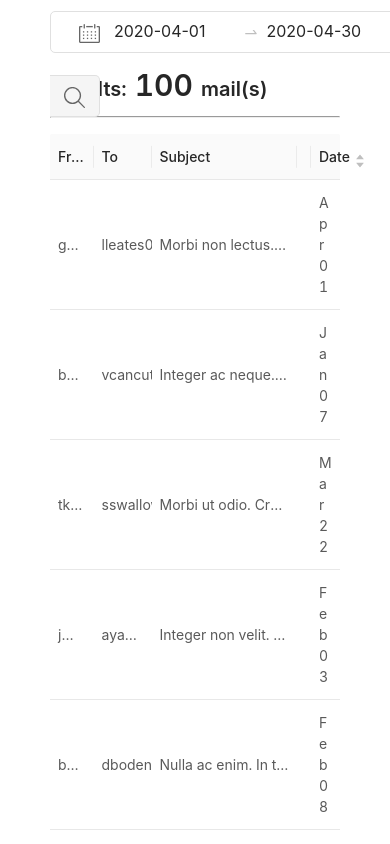
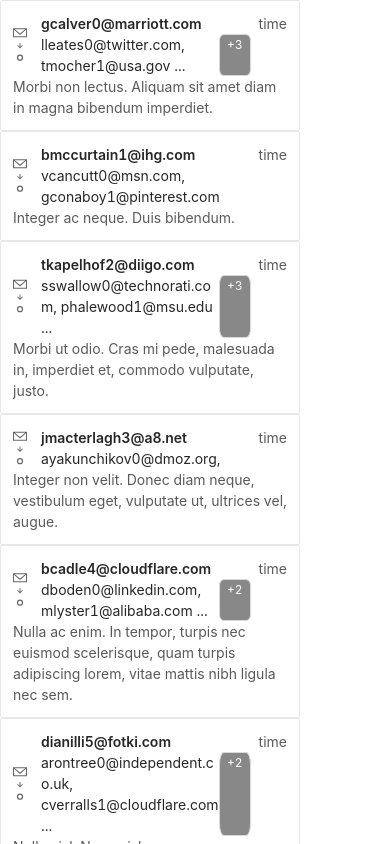
Before and after one commit to iandjx/antd-react-interview-challenge, a React (Create React App) app: page / in a window 390 px wide. Shown: the top 844 px of the page. Built offline with nearby package versions, Linux system fonts and the light colour scheme.

Commit message:
Added EmailList for mobile devices

```diff
--- a/src/App.tsx
+++ b/src/App.tsx
@@ -1,9 +1,11 @@
 import React from "react";
 import logo from "./assets/logo.png";
 import { ConfigProvider } from "antd";
-
 import Home from "./layout/Home";
 import "antd/dist/antd.css";
+import EmailCard from "./components/EmailCard";
+import EmailList from "./components/EmailList";
+
 const customizeRenderEmpty = () => (
   <div className="empty-container">
     <img className="empty-img" src={logo} alt="lgo" />
@@ -13,7 +15,9 @@ const customizeRenderEmpty = () => (
 function App() {
   return (
     <ConfigProvider renderEmpty={customizeRenderEmpty}>
-      <Home />
+      {/* <Home /> */}
+      {/* <EmailCard /> */}
+      <EmailList />
     </ConfigProvider>
   );
 }
--- /dev/null
+++ b/src/components/EmailCard.tsx
@@ -0,0 +1,46 @@
+import React from "react";
+import { Card, Tag } from "antd";
+import previewIcon from "../assets/icon_mail_sp.svg";
+
+import { Typography } from "antd";
+
+const { Text } = Typography;
+
+export default function EmailCard(props: any) {
+  const { email } = props;
+  //   console.log(email.to[0].address);
+  let toEmail: any;
+  if (email.to.length > 2) {
+    toEmail = (
+      <div style={{ display: "flex" }} className="tag-container">
+        <Text>
+          {/* {console.log("second" + email.to[1].address)} */}
+          {email.to[0].address}, {email.to[1].address} ...
+        </Text>
+        <Tag className="to-counter">+{email.to.length - 1}</Tag>
+      </div>
+    );
+  } else {
+    toEmail = (
+      <Text>
+        {email.to[0].address}, {email.to[1] ? email.to[1].address : ""}
+      </Text>
+    );
+  }
+
+  return (
+    <div>
+      <Card size="small" style={{ width: 300 }}>
+        <div style={{ display: "flex" }}>
+          <img src={previewIcon} alt="preview icon" style={{ width: "1em" }} />
+          <div style={{ marginLeft: "1em" }}>
+            <Text strong>{email.from} </Text>
+            {toEmail}
+          </div>
+          <div style={{ marginLeft: "auto" }}>time</div>
+        </div>
+        <div>{email.body}</div>
+      </Card>
+    </div>
+  );
+}
--- /dev/null
+++ b/src/components/EmailList.tsx
@@ -0,0 +1,17 @@
+import React from "react";
+import { useSelector } from "react-redux";
+import EmailCard from "./EmailCard";
+
+export default function EmailList() {
+  const emailData = useSelector((state: any) => state.filter.emails);
+  console.log(emailData);
+
+  return (
+    <div>
+      {emailData &&
+        emailData.map((email: any) => {
+          return <EmailCard key={email.id} email={email} />;
+        })}
+    </div>
+  );
+}
--- a/src/components/EmailTable.tsx
+++ b/src/components/EmailTable.tsx
@@ -4,7 +4,6 @@ import { Table, Space, Tag } from "antd";
 import { dateFormat } from "../utils/dateFormatter";
 import clipIcon from "../assets/icon_clip.svg";
 import "antd/dist/antd.css";
-import { useFlexLayout } from "react-table";
 
 const columns = [
   {
```
